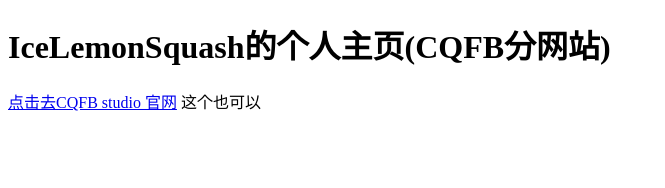
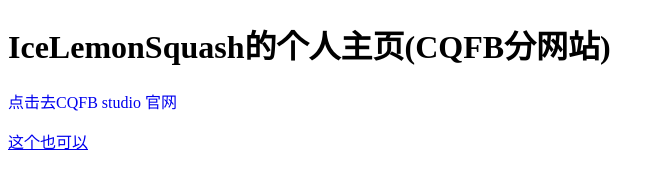
Before and after one commit to FF912341234/FF912341234.github.io, a plain HTML site: page index.html in a window 1280 px wide. Shown: the whole page, without its empty margins (0-665 px from the left). Drawn offline with Linux system fonts and the light colour scheme.

Commit message:
Update index.html

```diff
--- a/index.html
+++ b/index.html
@@ -4,7 +4,7 @@
 <meta charset="utf-8">
 
 <h1>IceLemonSquash的个人主页(CQFB分网站)</h1>
-	<a href="https://cqfbstudiosite.github.io">点击去CQFB studio 官网</a>
-	<a herf="https://cqfbstudiosite.pages.dev">这个也可以</a>
+	<p><a href="https://cqfbstudiosite.github.io" style="text-decoration:none;">点击去CQFB studio 官网</a></p>
+	<p><a href="https://cqfbstudiosite.pages.dev">这个也可以</a></p>
 <body>
 <html>
```
